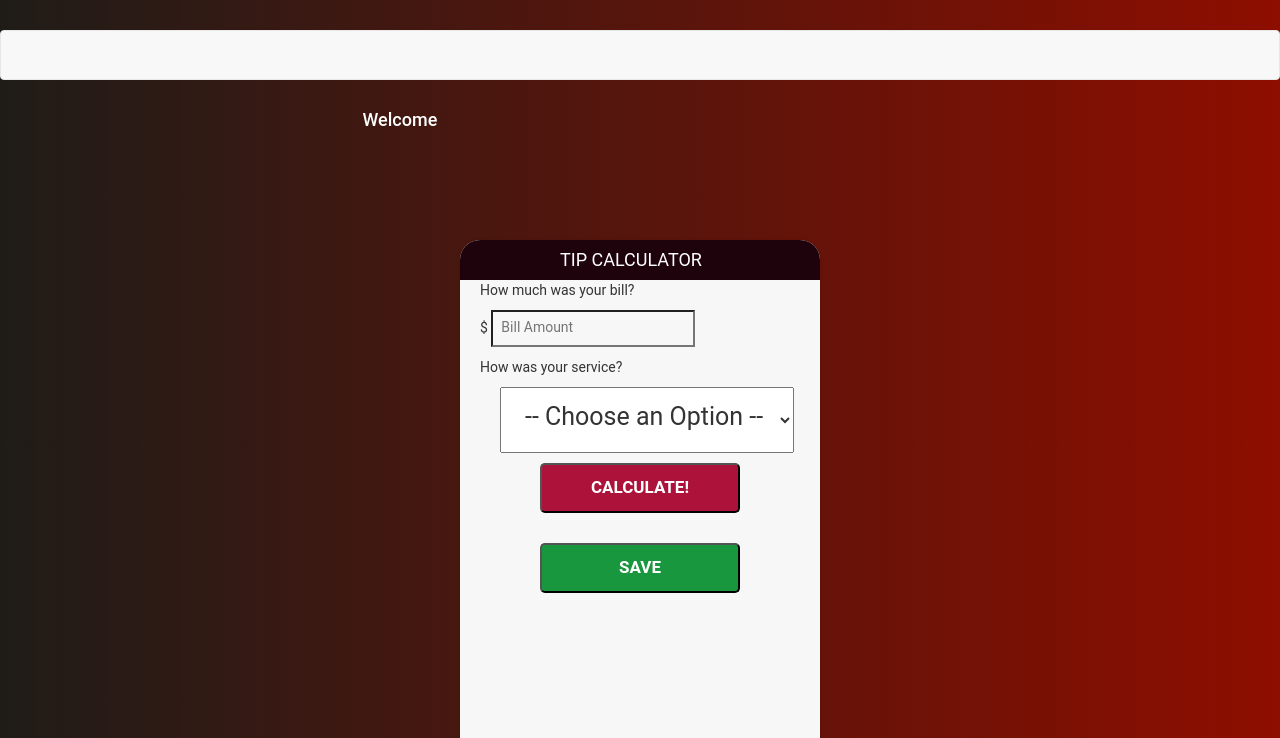
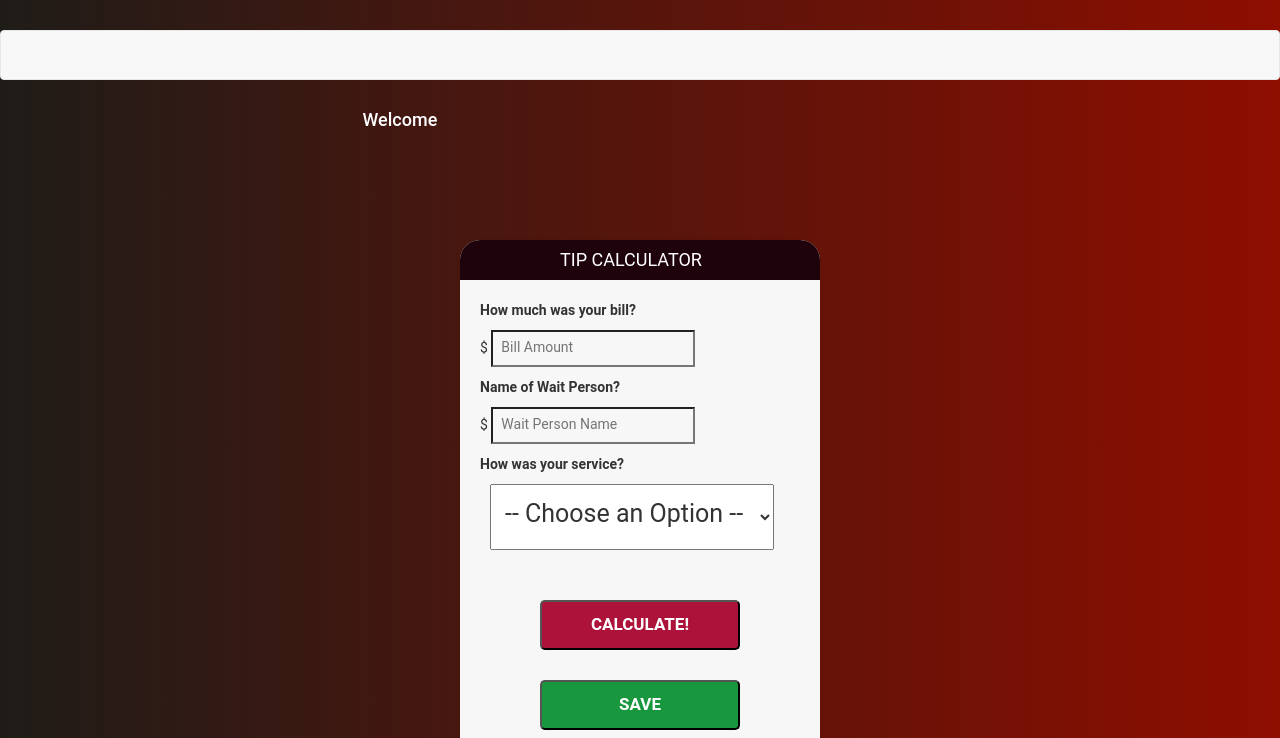
Before and after one commit to s-suresh-kumar/Project-2, a website: page public/currentTip.html in a window 1280 px wide. Shown: the part 62-800 px from the top of the page. Drawn offline with nearby package versions, Linux system fonts and the light colour scheme; no server answers.

Commit message:
allow wait person name to be dynamically filled

```diff
--- a/public/currentTip.html
+++ b/public/currentTip.html
@@ -29,7 +29,7 @@
       <ul id="nav-mobile" class="right hide-on-med-and-down">
         <li><a href="signup.html">Logout</a></li>
         <li><a href="currentTip.html">Current Tip</a></li>
-        <li><a href="pastTip.html">Past Tips</a></li>
+        <li><a href="previoustip.html">Past Tips</a></li>
 
       </ul>
     </div>
@@ -56,10 +56,11 @@
     <h1>Tip Calculator</h1>
     <div id="calculator">
       <form>
-        <p>How much was your bill?</p>
+        <p style="margin-top:20px"><b>How much was your bill?</b></p>
         <p>$ <input id="billamt" type="text" placeholder="Bill Amount" /></p>
-
-        <p>How was your service?</p>
+        <p><b>Name of Wait Person?</b></p>
+        <p>$ <input id="waiterName" type="text" placeholder="Wait Person Name" /></p>
+        <p><b>How was your service?</b></p>
         <p>
           <select id="serviceQual"> == $0
             <option disabled selected value="0">-- Choose an Option --</option>
@@ -71,7 +72,7 @@
         </p>
       </form>
 
-      <button type="button" id="calculate" onclick="addTip()">Calculate!</button>
+      <button style="margin-top:50px" type="button" id="calculate" onclick="addTip()">Calculate!</button>
       <button type="button" id="save">Save</button>
     </div>
     <!-- calculator end -->
--- a/public/js/currentTip.js
+++ b/public/js/currentTip.js
@@ -47,7 +47,9 @@ function addTip() {
   var serviceQualEl = document.querySelector("#serviceQual").value;
   var billamtEl1 = document.querySelector("#billamt").value;
 
-  var name = "Sue"
+  var name = $("#waiterName").val().trim();
+  console.log(name);
+  // var name = "Joe";
   // event.preventDefault();
   // var tipPercentage = tipEl.value * .01;
   // var total = totalEl.value;
--- a/public/stylesheets/calculator.css
+++ b/public/stylesheets/calculator.css
@@ -9,7 +9,7 @@ body {
   }
 
   #container {
-    height: 525px;
+    height: 625px;
     width: 360px;
     margin: 100px auto;
     background: #f7f7f7;
@@ -17,6 +17,12 @@ body {
     border-radius: 20px;
     -webkit-border-radius: 20px;
     -moz-border-radius: 20px;
+  }
+  #calc-div {
+
+    margin-top: 20px ;
+    padding-top:20px;
+
   }
 
   h1 {
@@ -46,18 +52,33 @@ body {
   #billamt {
     font-size: 14px;
     /*color: #2980b9;*/
-    color: #red;
+    color:black;
     background-color: #f7f7f7;
     width: 60%;
     padding: 5px 5px 8px 8px;
   }
+
 
   #billamt:focus {
     background: #fff;
     border: 3px solid #2980b9;
     outline: none;
   }
+  #waiterName {
+    font-size: 14px;
+    /*color: #2980b9;*/
+    color:black;
+    background-color: #f7f7f7;
+    width: 60%;
+    padding: 5px 5px 8px 8px;
+  }
 
+
+  #waiterName:focus {
+    background: #fff;
+    border: 3px solid #2980b9;
+    outline: none;
+  }
   #peopleamt {
     width: 60%;
     padding: 5px 5px 8px 8px;
@@ -72,8 +93,8 @@ body {
   }
 
   #serviceQual {
-    padding: 13px 13px 20px 20px;
-    margin-left: 20px;
+    padding: 13px 13px 20px 10px;
+    margin-left: 10px;
 
     font-size: 25px;
   }
```
